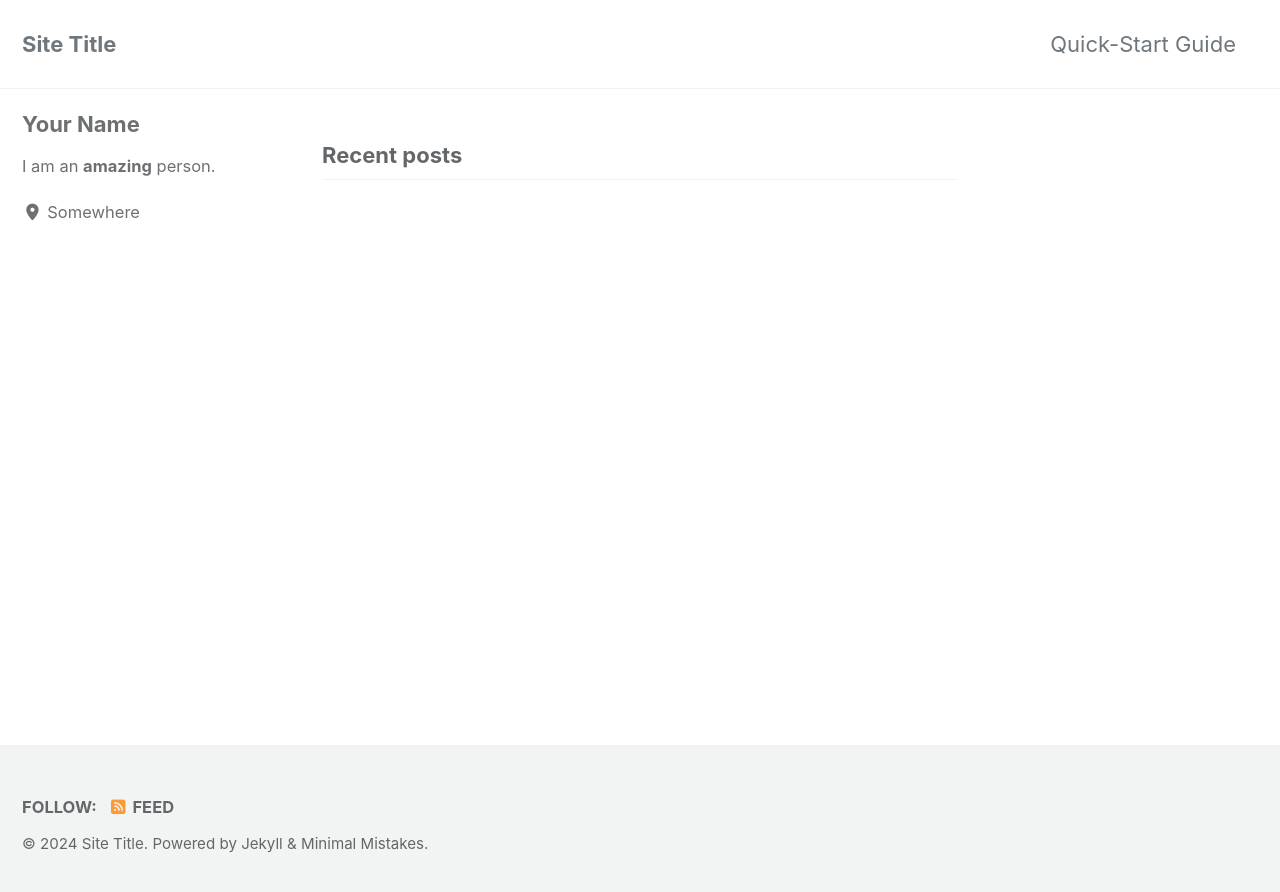
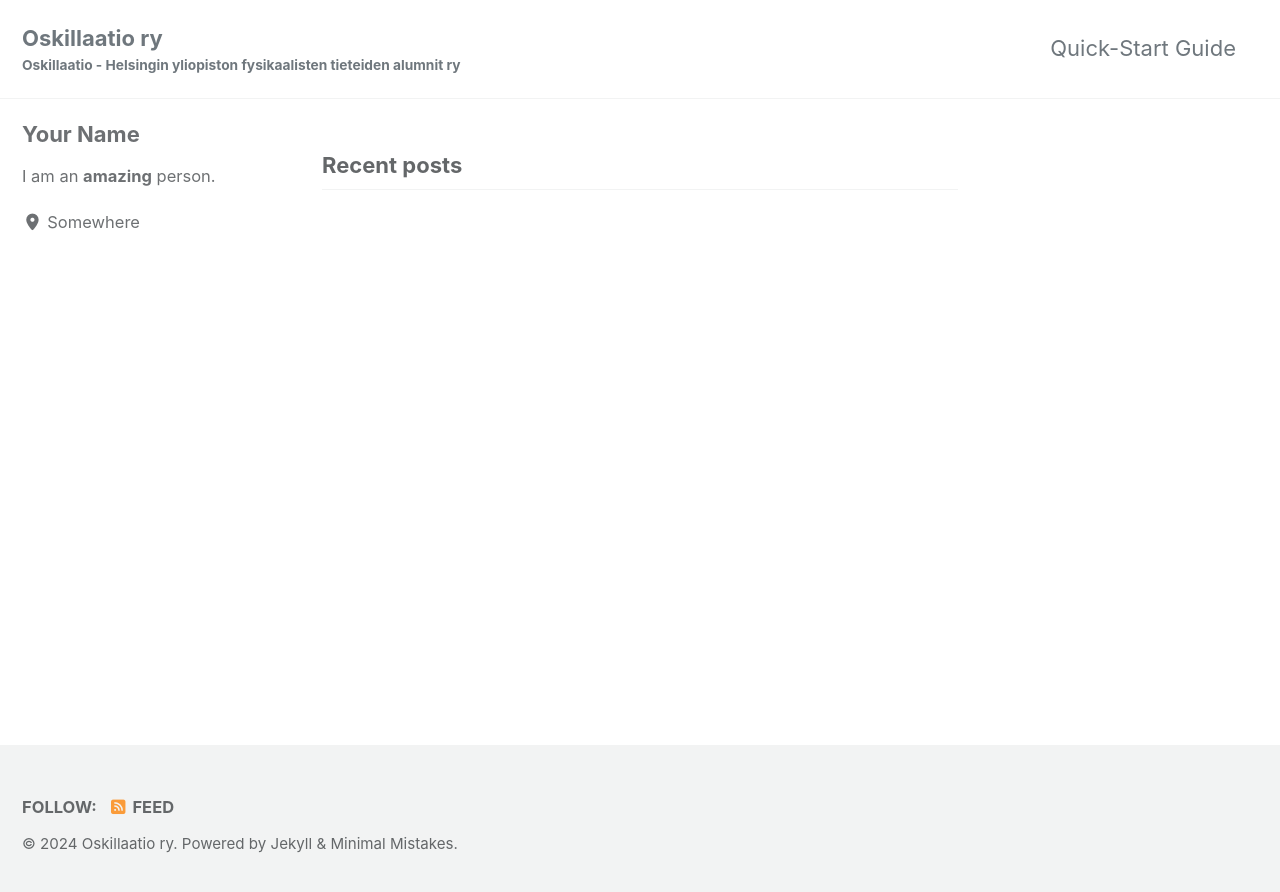
Before and after one commit to Oskillaatio/oskillaatio.github.io, a Jekyll site: the page built from index.html, in a window 1280 px wide. Shown: the top 892 px of the page. Built offline with Jekyll 4.4.1, drawn with Linux system fonts in a browser that asks for light colours; cached includes are drawn as plain includes; the list of posts is cut into pages by our own code.

Commit message:
Update _config.yml

```diff
--- a/_config.yml
+++ b/_config.yml
@@ -17,12 +17,12 @@ minimal_mistakes_skin    : "default" # "air", "aqua", "contrast", "dark", "dirt"
 # Site Settings
 locale                   : "en-US"
 rtl                      : # true, false (default) # turns direction of the page into right to left for RTL languages
-title                    : "Site Title"
+title                    : "Oskillaatio ry"
 title_separator          : "-"
-subtitle                 : # site tagline that appears below site title in masthead
-name                     : "Your Name"
-description              : "An amazing website."
-url                      : # the base hostname & protocol for your site e.g. "https://mmistakes.github.io"
+subtitle                 : "Oskillaatio - Helsingin yliopiston fysikaalisten tieteiden alumnit ry" # site tagline that appears below site title in masthead
+name                     : #"Your Name"
+description              : "Oskillaatio ry on Helsingin yliopiston fysikaalisia tieteitä opiskelleiden tai fysikaalisten tieteiden aloilla työskennelleiden alumnijärjstö"
+url                      : "https://oskillaatio.github.io" # the base hostname & protocol for your site e.g. "https://mmistakes.github.io"
 baseurl                  : # the subpath of your site, e.g. "/blog"
 repository               : # GitHub username/repo-name e.g. "mmistakes/minimal-mistakes"
 teaser                   : # path of fallback teaser image, e.g. "/assets/images/500x300.png"
```
